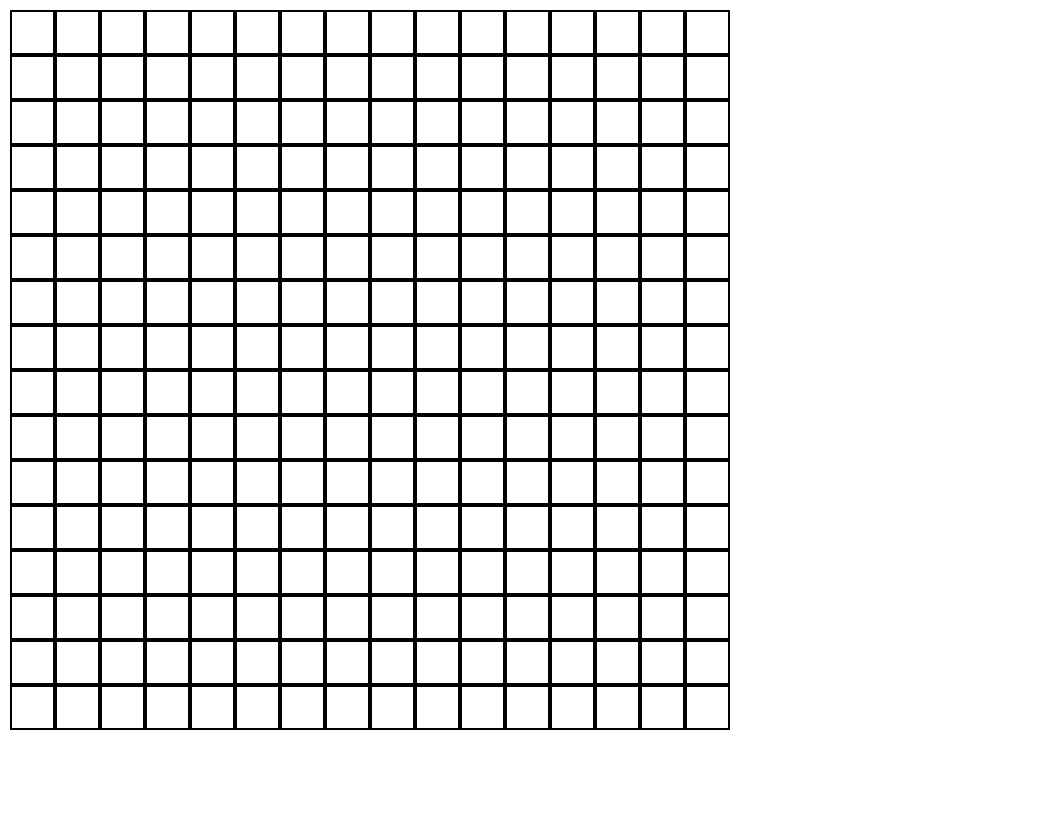
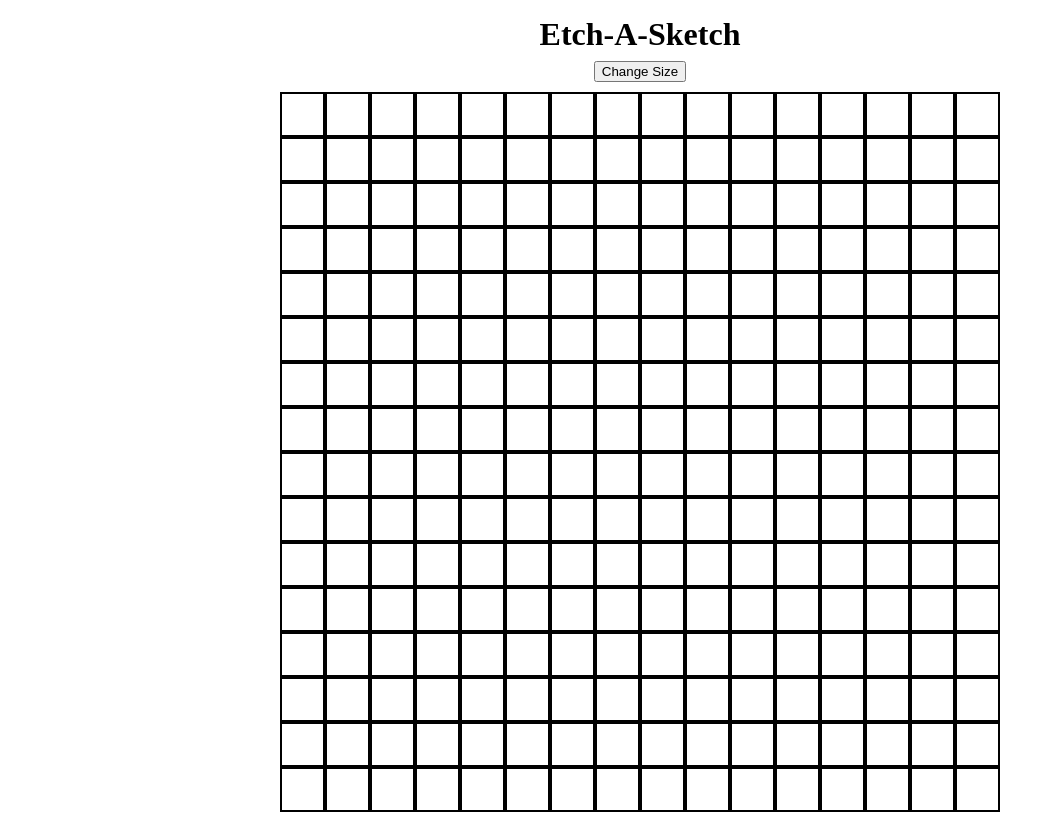
Before and after one commit to cypherbean-io/etch-a-sketch, a plain HTML site: page index.html in a window 1280 px wide. Shown: the whole page, without its empty margins (0-1053 px from the left). Before the commit the page ends 800 px from the top, so only its background shows below. Drawn offline with Linux system fonts and the light colour scheme.

Commit message:
Add change size button and position the grid

```diff
--- a/css/style.css
+++ b/css/style.css
@@ -1,5 +1,12 @@
 body {
-  margin: 0;
+  display: flex;
+  align-items: center;
+  justify-content: center;
+  flex-direction: column;
+}
+
+h1 {
+  margin: .25em;
 }
 
 #container {
--- a/index.html
+++ b/index.html
@@ -7,6 +7,8 @@
     <link rel="stylesheet" href="css/style.css">
   </head>
   <body>
+    <h1>Etch-A-Sketch</h1>
+    <button id="change-size">Change Size</button>
     <div id="container">
     </div>
   </body>
```
